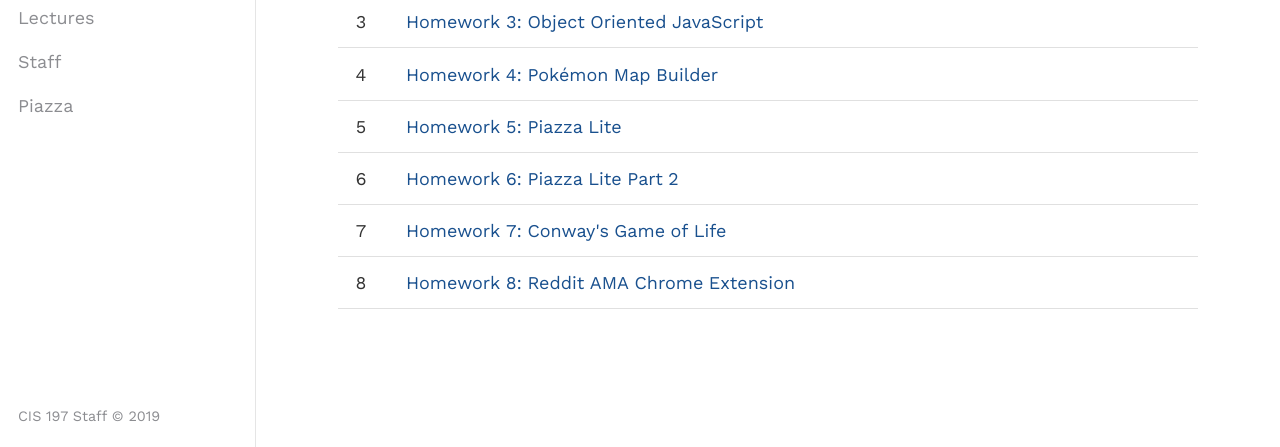
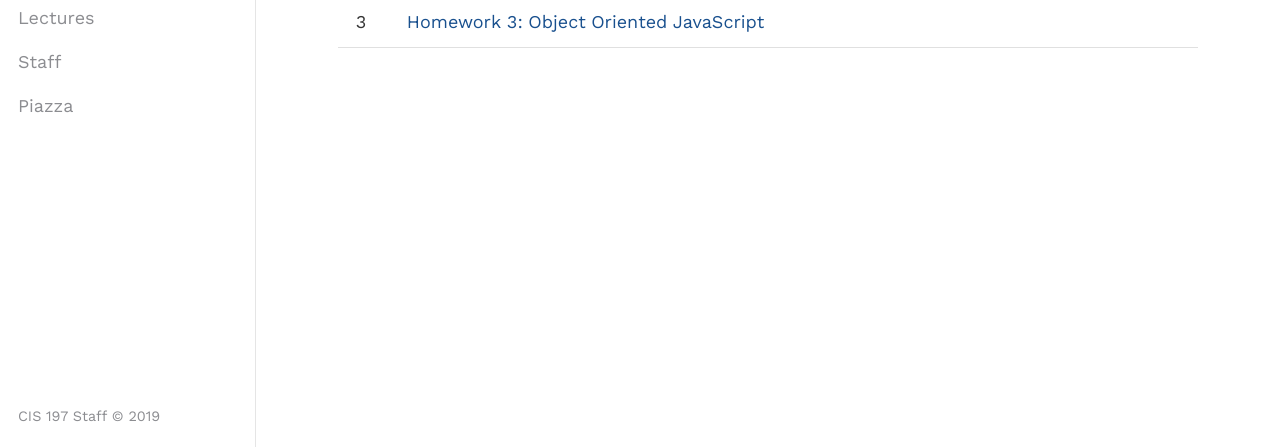
Before and after one commit to jesielviana/programacao, a Gatsby site: page /assignments in a window 1280 px wide. Shown: the part 353-800 px from the top of the page. Built offline with nearby package versions, Linux system fonts and the light colour scheme; Gatsby itself is replaced by a stand-in of ours.

Commit message:
pushing jawns 👙

```diff
--- a/src/fragments/Assignments/index.js
+++ b/src/fragments/Assignments/index.js
@@ -16,6 +16,7 @@ export const Assignments = () => (
               frontmatter {
                 path
                 title
+                hidden
                 due(formatString: "MMMM DD, YYYY")
               }
             }
@@ -44,9 +45,14 @@ export const Assignments = () => (
                     title,
                     path,
                     due,
+                    hidden,
                   }
                 }
               } = a
+
+              if (hidden) {
+                return null
+              }
 
               return (
                 <tr key={path}>
--- a/src/markdown/assignments/hw4.md
+++ b/src/markdown/assignments/hw4.md
@@ -2,6 +2,7 @@
 path: "/assignments/4"
 date: "2019-01-29"
 title: "Homework 4: Pokémon Map Builder"
+hidden: true
 ---
 
 Due **Thursday, October 4th, 11:59:59pm**.
--- a/src/markdown/assignments/hw5.md
+++ b/src/markdown/assignments/hw5.md
@@ -2,6 +2,7 @@
 path: "/assignments/5"
 date: "2019-01-29"
 title: "Homework 5: Piazza Lite"
+hidden: true
 ---
 
 ### Download:
--- a/src/markdown/assignments/hw6.md
+++ b/src/markdown/assignments/hw6.md
@@ -2,6 +2,7 @@
 path: "/assignments/6"
 date: "2019-01-29"
 title: "Homework 6: Piazza Lite Part 2"
+hidden: true
 ---
 
 **Due Date 10/24/18 11:59 PM**
--- a/src/markdown/assignments/hw7.md
+++ b/src/markdown/assignments/hw7.md
@@ -2,6 +2,7 @@
 path: "/assignments/7"
 date: "2019-01-29"
 title: "Homework 7: Conway's Game of Life"
+hidden: true
 ---
 
 Due **Tuesday, November 13, 11:59:59pm.**
--- a/src/markdown/assignments/hw8.md
+++ b/src/markdown/assignments/hw8.md
@@ -2,6 +2,7 @@
 path: "/assignments/8"
 date: "2019-01-29"
 title: "Homework 8: Reddit AMA Chrome Extension"
+hidden: true
 ---
 
 Due **Sunday, November 12th, 11:59:59pm.**
--- a/src/markdown/lectures/lecture6.md
+++ b/src/markdown/lectures/lecture6.md
@@ -3,7 +3,7 @@ number: 6
 path: "/lectures/6"
 date: "2019-01-29"
 title: "Backbone.js"
-hidden: "true"
+hidden: true
 ---
 
 class: center, middle, block-text
--- a/src/templates/Layout.js
+++ b/src/templates/Layout.js
@@ -5,10 +5,10 @@ import s from 'styled-components'
 
 import './layout.css'
 
-import { BORDER, LIGHT_GRAY } from '../constants/colors'
 import { maxWidth, TABLET } from '../constants/widths'
 import Header from '../components/Header'
 import Breadcrumbs from '../components/Breadcrumbs'
+import sharedStyles from './sharedStyles'
 
 const Wrapper = s.div`
   width: 100%;
@@ -32,57 +32,7 @@ const Content = s.div`
     width: 100%;
   }
 
-  hr {
-    background: ${BORDER};
-    height: 3px;
-  }
-
-  pre {
-    max-width: 100%;
-    background: ${LIGHT_GRAY} !important;
-    margin: 0;
-    margin-bottom: 1.45rem;
-
-    .token.operator {
-      background: ${LIGHT_GRAY} !important;
-    }
-
-    ::before {
-      content: '' !important;
-      display: none;
-    }
-
-    ::after {
-      content: '' !important;
-      display: none;
-    }
-
-    code {
-      padding: 0 !important;
-    }
-  }
-
-  code {
-    background: ${LIGHT_GRAY} !important;
-    line-height: 1.45rem;
-    padding: 0.1em 0.3em !important;
-
-    ::before {
-      content: '' !important;
-      display: none;
-    }
-
-    ::after {
-      content: '' !important;
-      display: none;
-    }
-  }
-
-  tbody tr {
-    :hover {
-      background: ${LIGHT_GRAY};
-    }
-  }
+  ${sharedStyles}
 `
 
 const Layout = ({ children, location }) => (
--- /dev/null
+++ b/src/templates/sharedStyles.js
@@ -0,0 +1,55 @@
+import { BORDER, LIGHT_GRAY } from '../constants/colors'
+
+export default `
+  hr {
+    background: ${BORDER};
+    height: 3px;
+  }
+
+  pre {
+    max-width: 100%;
+    background: ${LIGHT_GRAY} !important;
+    margin: 0;
+    margin-bottom: 1.45rem;
+
+    .token.operator {
+      background: ${LIGHT_GRAY} !important;
+    }
+
+    ::before {
+      content: '' !important;
+      display: none;
+    }
+
+    ::after {
+      content: '' !important;
+      display: none;
+    }
+
+    code {
+      padding: 0 !important;
+    }
+  }
+
+  code {
+    background: ${LIGHT_GRAY} !important;
+    line-height: 1.45rem;
+    padding: 0.1em 0.3em !important;
+
+    ::before {
+      content: '' !important;
+      display: none;
+    }
+
+    ::after {
+      content: '' !important;
+      display: none;
+    }
+  }
+
+  tbody tr {
+    :hover {
+      background: ${LIGHT_GRAY};
+    }
+  }
+`
```
Also changed, not shown: src/templates/Lecture.js (+17 -1 lines), README.md.
